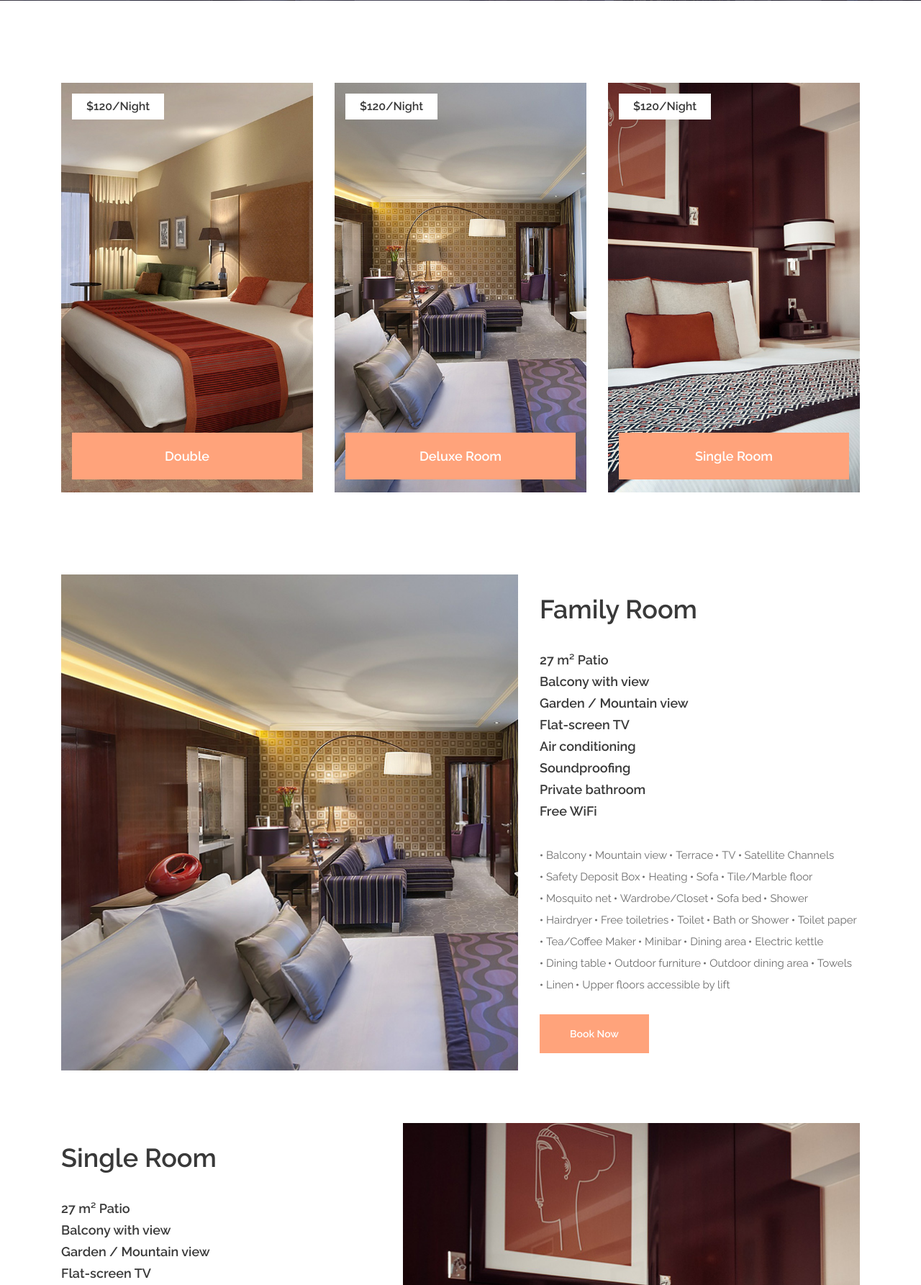
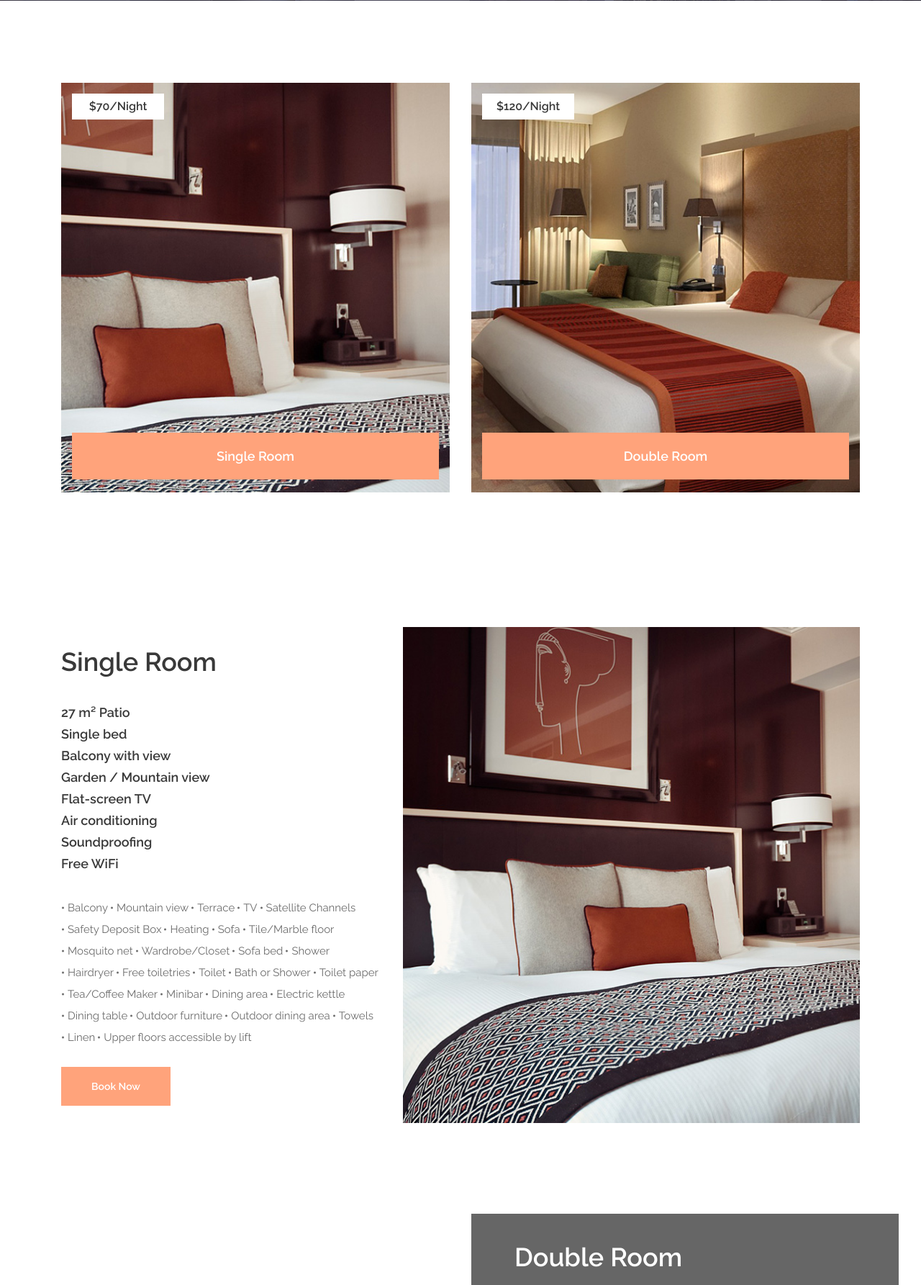
Before and after one commit to KuangHcmUT/HotelWebsideHcmut, a PHP site: page /room.php in a window 1280 px wide. Shown: the part 587-2372 px from the top of the page at 72% size. Run offline with PHP 8.4, Linux system fonts and the light colour scheme.

Commit message:
content fix

```diff
--- a/js/booking.js
+++ b/js/booking.js
@@ -131,7 +131,7 @@ $(document).ready(function()
 			var bookingSlider = $('.booking_slider');
 			bookingSlider.owlCarousel(
 			{
-				items:3,
+				items:2,
 				autoplay:true,
 				autoplayHoverPause:true,
 				loop:false,
@@ -143,7 +143,7 @@ $(document).ready(function()
 				{
 					0:{items:1},
 					768:{items:2},
-					992:{items:3}
+					// 992:{items:3}
 				}
 			});
 		}
--- a/js/custom.js
+++ b/js/custom.js
@@ -293,7 +293,7 @@ $(document).ready(function()
 			var bookingSlider = $('.booking_slider');
 			bookingSlider.owlCarousel(
 			{
-				items:3,
+				items:2,
 				autoplay:true,
 				autoplayHoverPause:true,
 				loop:true,
@@ -305,7 +305,7 @@ $(document).ready(function()
 				{
 					0:{items:1},
 					768:{items:2},
-					992:{items:3}
+					// 992:{items:3}
 				}
 			});
 		}
--- a/room.php
+++ b/room.php
@@ -65,28 +65,28 @@
 
 							<!-- Slide -->
 							<div class="booking_item">
-								<div class="background_image" style="background-image:url(images/booking_1.jpg)"></div>
+								<div class="background_image" style="background-image:url(images/booking_3.jpg)"></div>
 								<div class="booking_overlay trans_200"></div>
 								<div class="booking_item_content">
 									<div class="booking_item_list">
 										<ul>
 											<li>27 m² Patio</li>
+											<li>Single bed</li>
 											<li>Balcony with view</li>
 											<li>Garden / Mountain view</li>
 											<li>Flat-screen TV</li>
 											<li>Air conditioning</li>
 											<li>Soundproofing</li>
-											<li>Private bathroom</li>
 											<li>Free WiFi</li>
 										</ul>
 									</div>
 								</div>
-								<div class="booking_price">$120/Night</div>
-								<div class="booking_link"><a href="booking.html">Double</a></div>
+								<div class="booking_price">$70/Night</div>
+								<div class="booking_link"><a href="booking.html">Single Room</a></div>
 							</div>
 
 							<!-- Slide -->
-							<div class="booking_item">
+							<!-- <div class="booking_item">
 								<div class="background_image" style="background-image:url(images/booking_2.jpg)"></div>
 								<div class="booking_overlay trans_200"></div>
 								<div class="booking_item_content">
@@ -105,28 +105,28 @@
 								</div>
 								<div class="booking_price">$120/Night</div>
 								<div class="booking_link"><a href="booking.html">Deluxe Room</a></div>
-							</div>
+							</div> -->
 
 							<!-- Slide -->
 							<div class="booking_item">
-								<div class="background_image" style="background-image:url(images/booking_3.jpg)"></div>
+								<div class="background_image" style="background-image:url(images/booking_1.jpg)"></div>
 								<div class="booking_overlay trans_200"></div>
 								<div class="booking_item_content">
 									<div class="booking_item_list">
 										<ul>
-											<li>27 m² Patio</li>
+											<li>32 m² Patio</li>
+											<li>Double bed</li>
 											<li>Balcony with view</li>
 											<li>Garden / Mountain view</li>
 											<li>Flat-screen TV</li>
 											<li>Air conditioning</li>
 											<li>Soundproofing</li>
-											<li>Private bathroom</li>
 											<li>Free WiFi</li>
 										</ul>
 									</div>
 								</div>
 								<div class="booking_price">$120/Night</div>
-								<div class="booking_link"><a href="booking.html">Single Room</a></div>
+								<div class="booking_link"><a href="booking.html">Double Room</a></div>
 							</div>
 
 						</div>
@@ -143,14 +143,14 @@
 			<div class="row">
 
 				<!-- Details Image -->
-				<div class="col-xl-7 col-lg-6">
+				<!-- <div class="col-xl-7 col-lg-6">
 					<div class="details_image">
 						<div class="background_image" style="background-image:url(images/details_1.jpg)"></div>
 					</div>
-				</div>
+				</div> -->
 
 				<!-- Details Content -->
-				<div class="col-xl-5 col-lg-6">
+				<!-- <div class="col-xl-5 col-lg-6">
 					<div class="details_content">
 						<div class="details_title">Family Room</div>
 						<div class="details_list">
@@ -199,7 +199,7 @@
 						</div>
 						<div class="book_now_button"><a href="#">Book Now</a></div>
 					</div>
-				</div>
+				</div> -->
 
 			</div>
 		</div>
@@ -218,12 +218,12 @@
 						<div class="details_list">
 							<ul>
 								<li>27 m² Patio</li>
+								<li>Single bed</li>
 								<li>Balcony with view</li>
 								<li>Garden / Mountain view</li>
 								<li>Flat-screen TV</li>
 								<li>Air conditioning</li>
 								<li>Soundproofing</li>
-								<li>Private bathroom</li>
 								<li>Free WiFi</li>
 							</ul>
 						</div>
@@ -282,16 +282,16 @@
 			<div class="row">
 				<div class="col-xl-6 offset-xl-6 col-lg-8 offset-lg-2">
 					<div class="special_content">
-						<div class="details_title">Special Offer - Deluxe Room</div>
+						<div class="details_title">Double Room</div>
 						<div class="details_list">
 							<ul>
-								<li>27 m² Patio</li>
+								<li>32 m² Patio</li>
+								<li>Double bed</li>
 								<li>Balcony with view</li>
 								<li>Garden / Mountain view</li>
 								<li>Flat-screen TV</li>
 								<li>Air conditioning</li>
 								<li>Soundproofing</li>
-								<li>Private bathroom</li>
 								<li>Free WiFi</li>
 							</ul>
 						</div>
```
Also changed, not shown: index.php (+15 -13 lines), styles/booking.css (line endings or trailing spaces).
